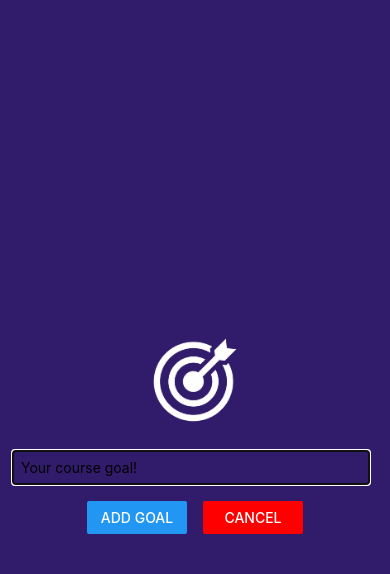
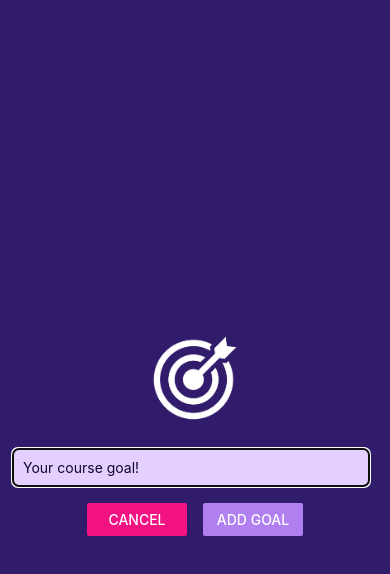
Before and after one commit to iremgozudok/todo-rn, a React Native app: screen / in a window 390 px wide. Both pictures are taken after a click on the button "ADD NEW GOAL". Shown: the top 574 px of the page. Built offline with nearby package versions, Linux system fonts and the light colour scheme.

Commit message:
finished project

```diff
--- a/App.js
+++ b/App.js
@@ -2,6 +2,7 @@ import { useState } from "react";
 import { StyleSheet, View, FlatList, Button } from "react-native";
 import GoalItem from "./components/GoalItem";
 import GoalInput from "./components/GoalInput";
+import { StatusBar } from "expo-status-bar";
 
 export default function App() {
   const [modalIsVisible, setModalIsVisible] = useState(false);
@@ -30,10 +31,12 @@ export default function App() {
   }
 
   return (
+    <>
+      <StatusBar style="light" />
       <View style={styles.appContainer}>
         <Button
           title="Add New Goal"
-        color="#5e0acc"
+          color="#ae84e5"
           onPress={startAddGoalHandler}
         />
         <GoalInput
@@ -58,6 +61,7 @@ export default function App() {
           ></FlatList>
         </View>
       </View>
+    </>
   );
 }
 
@@ -66,6 +70,7 @@ const styles = StyleSheet.create({
     flex: 1,
     paddingTop: 60,
     paddingHorizontal: 16,
+    backgroundColor: "#1e085a",
   },
 
   goalsContainer: {
--- a/app.json
+++ b/app.json
@@ -11,9 +11,7 @@
       "resizeMode": "contain",
       "backgroundColor": "#ffffff"
     },
-    "assetBundlePatterns": [
-      "**/*"
-    ],
+    "assetBundlePatterns": ["**/*"],
     "ios": {
       "supportsTablet": true
     },
--- a/components/GoalInput.js
+++ b/components/GoalInput.js
@@ -35,10 +35,10 @@ function GoalInput({ onAdd, visible, onCancel }) {
         />
         <View style={styles.buttonContainer}>
           <View style={styles.button}>
-            <Button title="Add Goal" onPress={addGoalHandler} />
+            <Button title="Cancel" onPress={onCancel} color="#f31282" />
           </View>
           <View style={styles.button}>
-            <Button title="Cancel" color="red" onPress={onCancel} />
+            <Button title="Add Goal" onPress={addGoalHandler} color="#b180f0" />
           </View>
         </View>
       </View>
@@ -62,10 +62,13 @@ const styles = StyleSheet.create({
     margin: 20,
   },
   textInput: {
-    borderColor: "#ccc",
+    borderColor: "#e4d0ff",
+    backgroundColor: "#e4d0ff",
+    color: "#120438",
+    borderRadius: 6,
     borderWidth: 1,
     marginRight: 8,
-    padding: 8,
+    padding: 10,
     width: "100%",
   },
   buttonContainer: {
```
Lines whose indentation alone changed are shown as unchanged.
